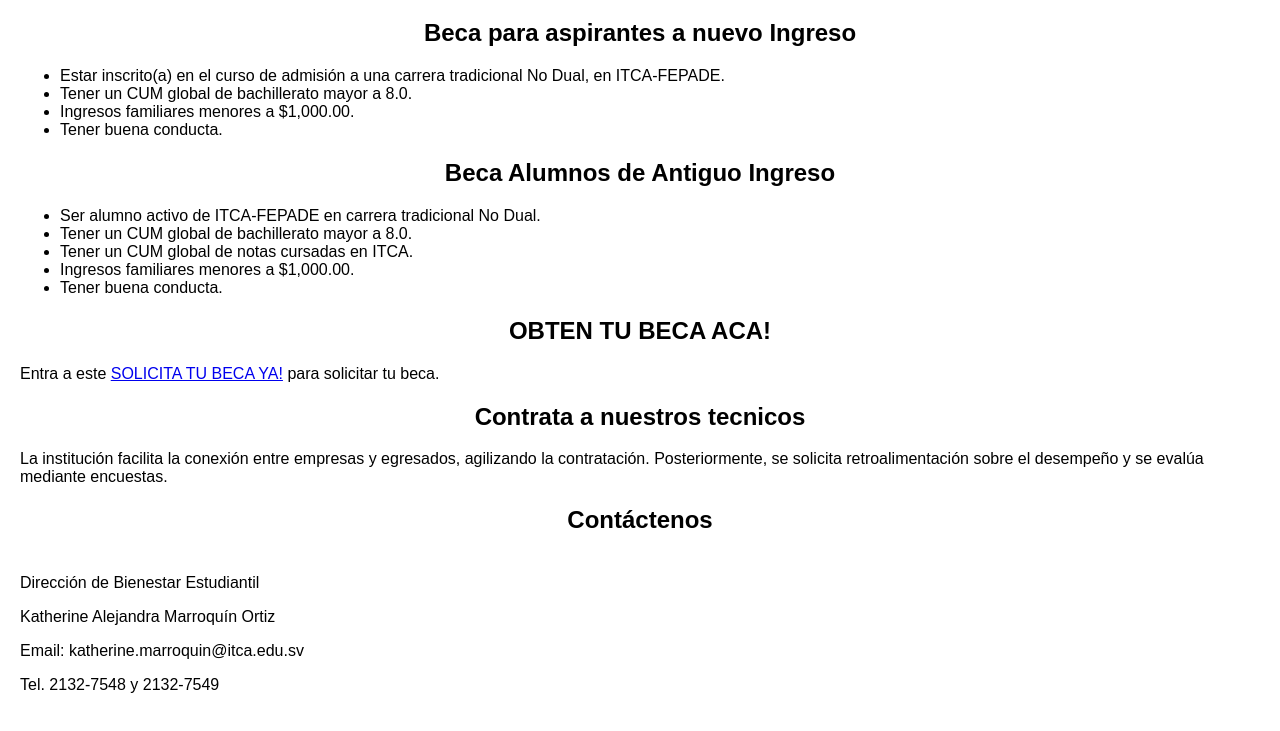
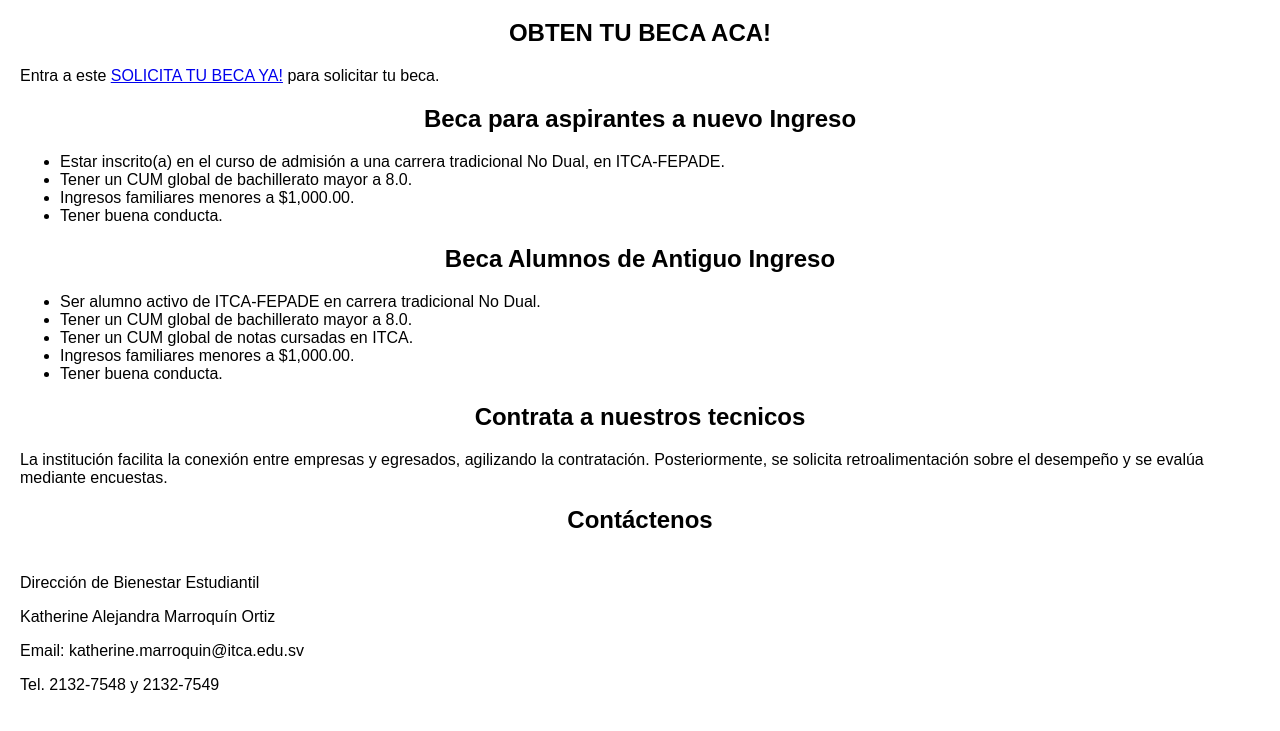
Before and after one commit to SaulDSW21B/site_training2, a plain HTML site: page index.html in a window 1280 px wide. Shown: the part 61-792 px from the top of the page. Drawn offline with Linux system fonts and the light colour scheme.

Commit message:
update 4

```diff
--- a/index.html
+++ b/index.html
@@ -15,6 +15,9 @@
         .requisitos {
             margin-bottom: 20px;
         }
+        .beca{
+            margin-bottom: 20px;
+        }
         .contacto {
             margin-top: 40px;
         }
@@ -22,6 +25,11 @@
 </head>
 <body>
     <h1>Becas ITCA-FEPADE</h1>
+
+    <div class="beca">
+        <h2>OBTEN TU BECA ACA!</h2>
+        <p>Entra a este <a href="https://www.itca.edu.sv/becas/">SOLICITA TU BECA YA!</a> para solicitar tu beca.</p>
+    </div>
 
     <h2>Beca para aspirantes a nuevo Ingreso</h2>
     <div class="requisitos">
@@ -42,8 +50,7 @@
             <li>Ingresos familiares menores a $1,000.00.</li>
             <li>Tener buena conducta.</li>
         </ul>
-        <h2>OBTEN TU BECA ACA!</h2>
-        <p>Entra a este <a href="https://www.itca.edu.sv/becas/">SOLICITA TU BECA YA!</a> para solicitar tu beca.</p>
+
     </div>
 
 
```
